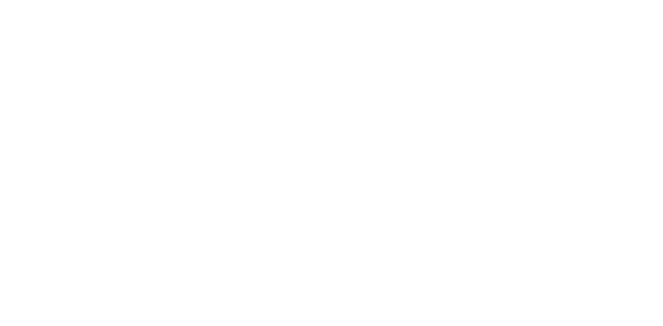
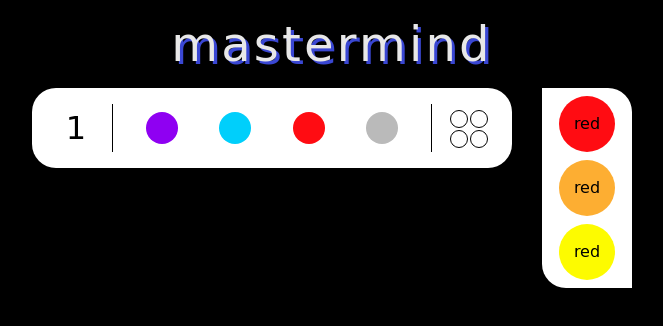
Before and after one commit to juju927/game-mastermind, a plain HTML site: page index.html in a window 1280 px wide. Shown: the whole page, without its empty margins (308-971 px from the left). Drawn offline with Linux system fonts and the light colour scheme; a web font is replaced by a local one.

Commit message:
added base styling on html and css files for player input and guess list

```diff
--- a/index.html
+++ b/index.html
@@ -8,9 +8,43 @@
   </head>
   <body>
     <div class="main-container">
-      <div class="header"></div>
-      <div class="decoding-board"></div>
-      <div class="player-input"></div>
+      <header>mastermind</header>
+
+      <div class="game-container">
+        <div class="decoding-board">
+          <div class="decode-attempt">
+
+            <div class="turn-number">1</div>
+
+            <div class="code-peg-list">
+              <div class="code-peg purple-peg"></div>
+              <div class="code-peg blue-peg"></div>
+              <div class="code-peg red-peg"></div>
+              <div class="code-peg"></div>
+            </div>
+
+            <div class="key-peg-list">
+              <div class="key-peg"></div>
+              <div class="key-peg"></div>
+              <div class="key-peg"></div>
+              <div class="key-peg"></div>
+            </div>
+          </div>
+        </div>
+
+        <div class="player-input">
+          <div class="colour-input">
+            <div class="colour-peg red-peg">red</div>
+            <div class="colour-peg orange-peg">red</div>
+            <div class="colour-peg yellow-peg">red</div>
+          </div>
+
+
+        </div>
+      </div>
+
+
+
     </div>
 
     <script src="script.js"></script>
--- a/style.css
+++ b/style.css
@@ -1,17 +1,178 @@
+@import url('https://fonts.googleapis.com/css2?family=Handjet:wght@600&display=swap');
+
 :root {
-  --main-bg-col: #faf8ef;
-  --title-text-col: #776e65;
+  --main-bg-col: #000000;
+  --game-container-bg-col: #ffffff;
+  --title-text-col: #e8e8e8;
+  --title-shadow-col: #3a47d3;
   --label-bg-col: #bbada0;
 
   /* peg colours */
-  --code-red: #ffadad;
-  --code-orange: #ffd6a5;
-  --code-yellow: #fdffb6;
-  --code-green: #e4f1ee;
-  --code-blue: #d9edf8;
-  --code-purple: #dedaf4;
-  --code-empty: black;
+  --code-red: #ff0c12;
+  --code-orange: #fdae32;
+  --code-yellow: #fdfb00;
+  --code-green: #5cff00;
+  --code-blue: #00cffb;
+  --code-purple: #8f00f2;
+  --code-empty: #bababa;
 
   --key-red: red;
   --key-white: white;
 }
+
+
+
+body {
+  font-family: "Roboto Flex", sans-serif;
+  background-color: var(--main-bg-col);
+
+  display: flex;
+  align-items: center;
+  justify-content: center;
+
+  padding: 0;
+  margin: 0;
+}
+
+.main-container {
+  height: 100vh;
+  width: 600px;
+  /* border-radius: 5%;
+  background-color: rgba(255, 255, 255, 0.4); */
+}
+
+header {
+  text-align: center;
+  font-size: 3rem;
+  font-family: 'Handjet', cursive;
+  letter-spacing: 0.2rem;
+  word-spacing: 120%;
+  color: var(--title-text-col);
+  text-shadow: 0.2rem 0.2rem var(--title-shadow-col);
+  margin-top: 1rem;
+  margin-bottom: 1rem;
+}
+
+.game-container {
+  display: flex;
+  justify-content: space-between;
+  border-radius: 5%;
+}
+
+.decoding-board {
+  width: 80%;
+  overflow-y: scroll;
+}
+
+/* contains turn no, guess, & result/ submit button */
+.decode-attempt {
+  display: flex;
+  justify-content: center;
+  align-items: center;
+  border-radius: 1.5rem;
+
+  height: 5rem;
+  margin: auto;
+  background-color: var(--game-container-bg-col);
+}
+
+.turn-number {
+  display: block;
+  width: 15%;
+  text-align: center;
+  font-family: 'Handjet', cursive;
+  font-size: 2rem;
+  margin-left: 0.5rem;
+}
+
+.code-peg-list {
+  display: flex;
+  flex-grow: 1;
+  align-items: center;
+  justify-content: space-evenly;
+  border-left: 1px solid var(--main-bg-col);
+  border-right: 1px solid var(--main-bg-col);
+}
+
+.code-peg {
+  border-radius: 50%;
+  height: 2rem;
+  width: 2rem;
+  margin: 0.5rem;
+  background-color: var(--code-empty);
+}
+
+.key-peg-list {
+  display: grid;
+  width: 15%;
+  grid-template-rows: 1rem 1rem;
+  grid-template-columns: 1rem 1rem;
+  justify-content: center;
+  gap: 0.25rem;
+  margin-right: 0.5rem;
+}
+
+.key-peg {
+  border-radius: 50%;
+  border: 0.25px solid black;
+  height: 1rem;
+  width: 1rem;
+}
+
+.player-input {
+  display: flex;
+  flex-direction: column;
+  align-items: center;
+  justify-content: center;
+
+  width: 15%;
+  border-top-right-radius: 1.5rem;
+  border-bottom-left-radius: 1.5rem;
+  background-color: var(--game-container-bg-col);
+}
+
+.colour-peg {
+  border-radius: 50%;
+  height: 3.5rem;
+  width: 3.5rem;
+  margin: 0.5rem;
+  cursor: pointer;
+
+  /* add in future for colour blindness */
+  font-family: 'Handjet', cursive;
+  font-size: 1rem;
+  text-align: center;
+  line-height: 3.5rem;
+}
+
+.red-peg {
+  background-color: var(--code-red);
+}
+
+.orange-peg {
+  background-color: var(--code-orange);
+}
+
+.yellow-peg {
+  background-color: var(--code-yellow);
+}
+
+.green-peg {
+  background-color: var(--code-green);
+}
+
+.blue-peg {
+  background-color: var(--code-blue);
+}
+
+.purple-peg {
+  background-color: var(--code-purple);
+}
+
+.R-peg {
+  background-color: red;
+}
+
+.W-peg {
+  background-color: white;
+}
```
